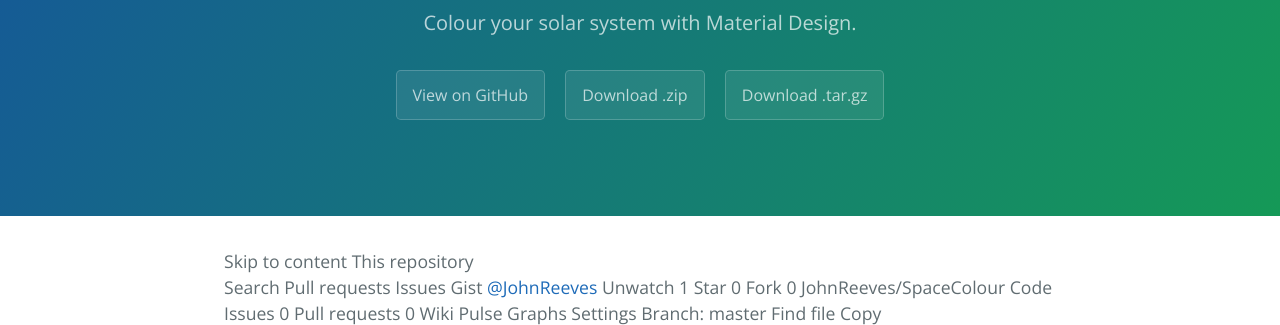
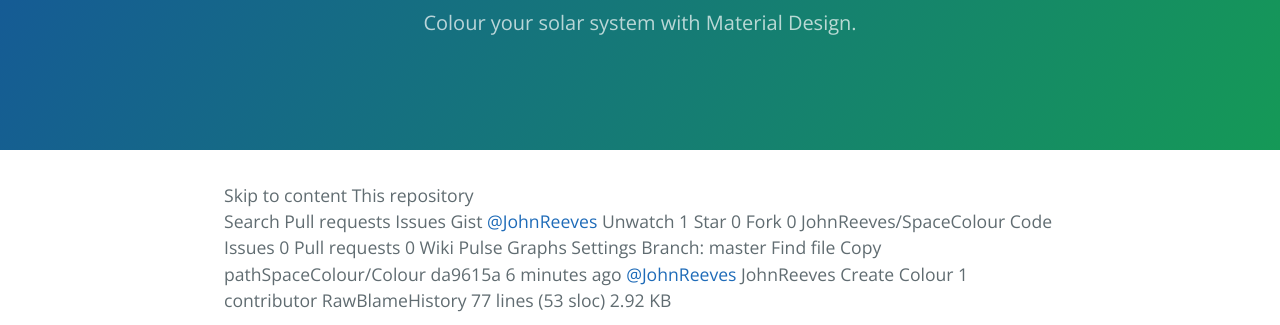
Before and after one commit to JohnReeves/SpaceColour, a plain HTML site: page index.html in a window 1280 px wide. Shown: the part 167-492 px from the top of the page. Drawn offline with nearby package versions, Linux system fonts and the light colour scheme.

Commit message:
Update index.html

```diff
--- a/index.html
+++ b/index.html
@@ -13,9 +13,6 @@
     <section class="page-header">
       <h1 class="project-name">Spacecolour</h1>
       <h2 class="project-tagline">Colour your solar system with Material Design.</h2>
-      <a href="https://github.com/JohnReeves/SpaceColour" class="btn">View on GitHub</a>
-      <a href="https://github.com/JohnReeves/SpaceColour/zipball/master" class="btn">Download .zip</a>
-      <a href="https://github.com/JohnReeves/SpaceColour/tarball/master" class="btn">Download .tar.gz</a>
     </section>
 
     <section class="main-content">
```
